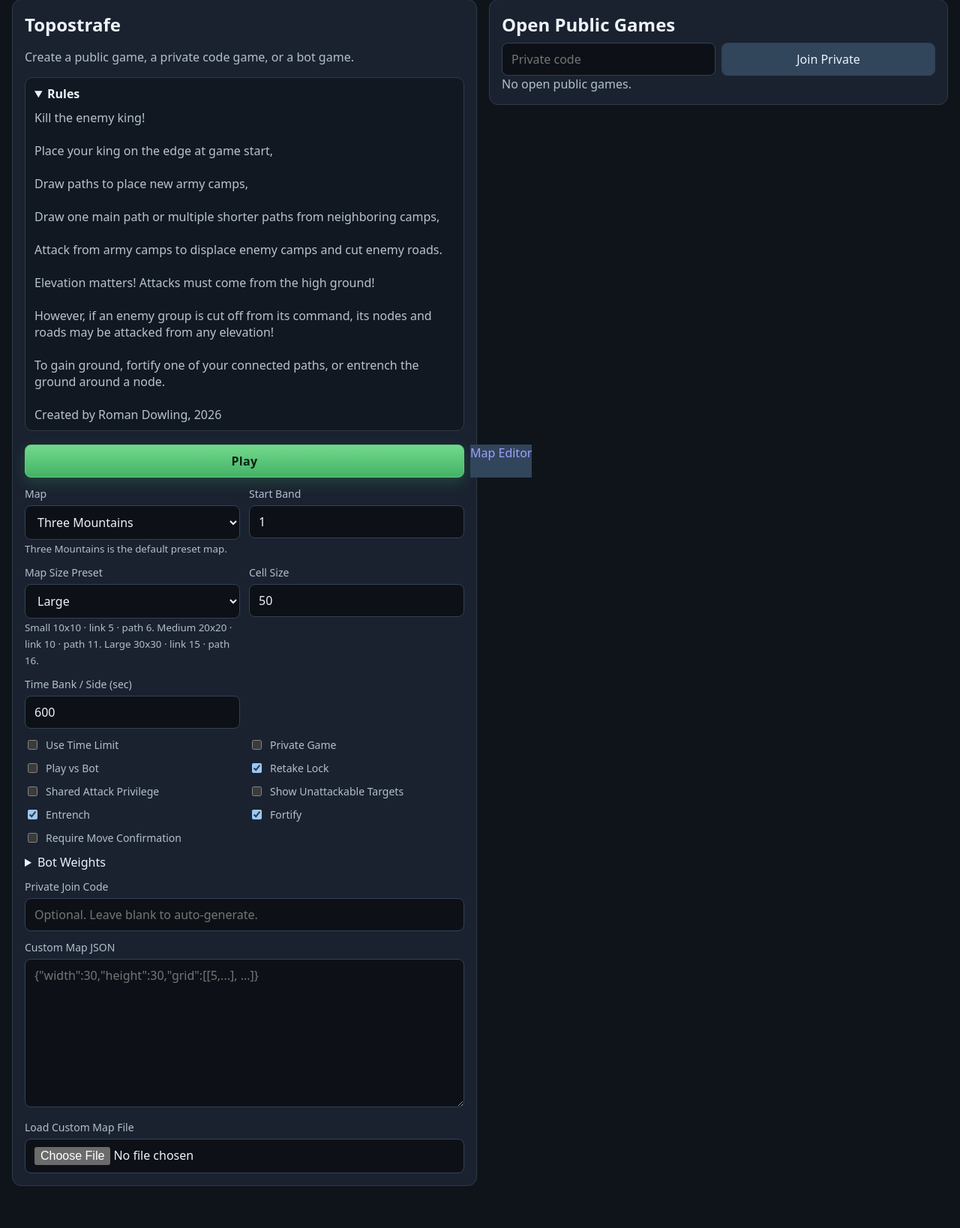
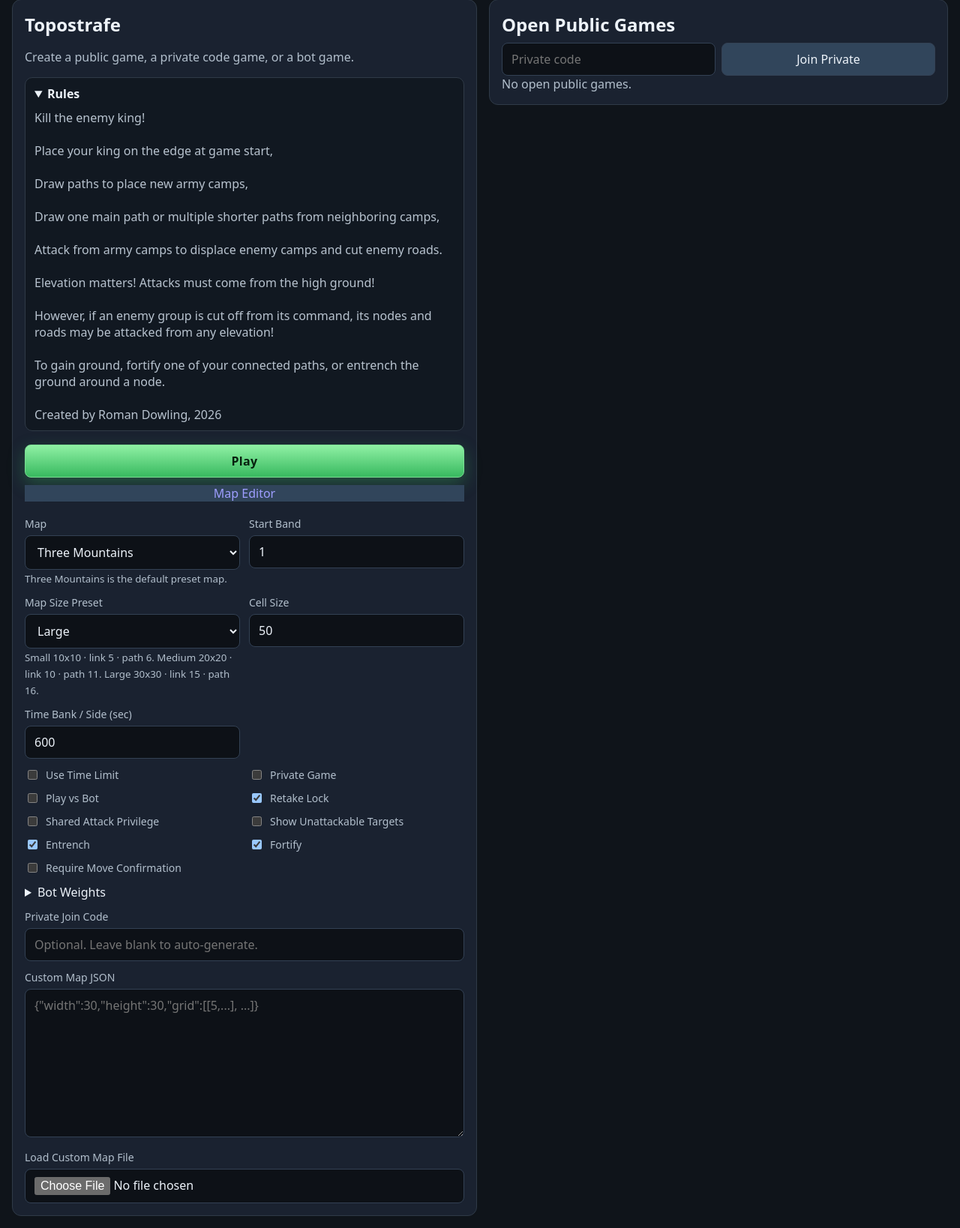
Before and after one commit to rpdowling/Topostrafe, a FastAPI app: page / in a window 1280 px wide. Shown: the part 17-1655 px from the top of the page at 75% size. Before the commit the page ends 1599 px from the top, so only its background shows below. Run offline with FastAPI, Linux system fonts and the light colour scheme; data that the repository does not hold is empty.

Commit message:
button fix

```diff
--- a/static/app.css
+++ b/static/app.css
@@ -209,24 +209,27 @@ button:hover, .button-link:hover { background: var(--button-active); }
   background: linear-gradient(180deg, #5c90c4 0%, #3d648a 100%);
 }
 .menu-actions {
+  flex-direction: column;
   align-items: stretch;
 }
 .menu-actions > * {
   flex: 0 0 auto;
 }
 .menu-actions #create-status {
-  align-self: center;
+  align-self: flex-start;
 }
-
+.menu-secondary {
+  margin-top: 2px;
+}
 
 .custom-size-field { display: none; }
 .play-button {
-  background: linear-gradient(180deg, #72d98c 0%, #43b266 100%);
-  border-color: #66c683;
-  color: #0b2213;
+  background: linear-gradient(180deg, #8ff0a4 0%, #38b95f 100%);
+  border-color: #7add93;
+  color: #08210f;
   font-weight: 800;
-  box-shadow: 0 6px 18px rgba(67,178,102,0.25);
+  box-shadow: 0 8px 22px rgba(56,185,95,0.34);
 }
 .play-button:hover {
-  background: linear-gradient(180deg, #84e29a 0%, #4fc273 100%);
+  background: linear-gradient(180deg, #a1f4b2 0%, #46c86d 100%);
 }
--- a/templates/index.html
+++ b/templates/index.html
@@ -20,7 +20,7 @@
       <form id="create-form" class="stack gap-12">
         <div class="actions menu-actions">
           <button id="play-button" class="play-button" type="submit">Play</button>
-          <a class="button-link" href="/editor">Map Editor</a>
+          <a class="button-link menu-secondary" href="/editor">Map Editor</a>
           <span id="create-status" class="muted"></span>
         </div>
 
```
